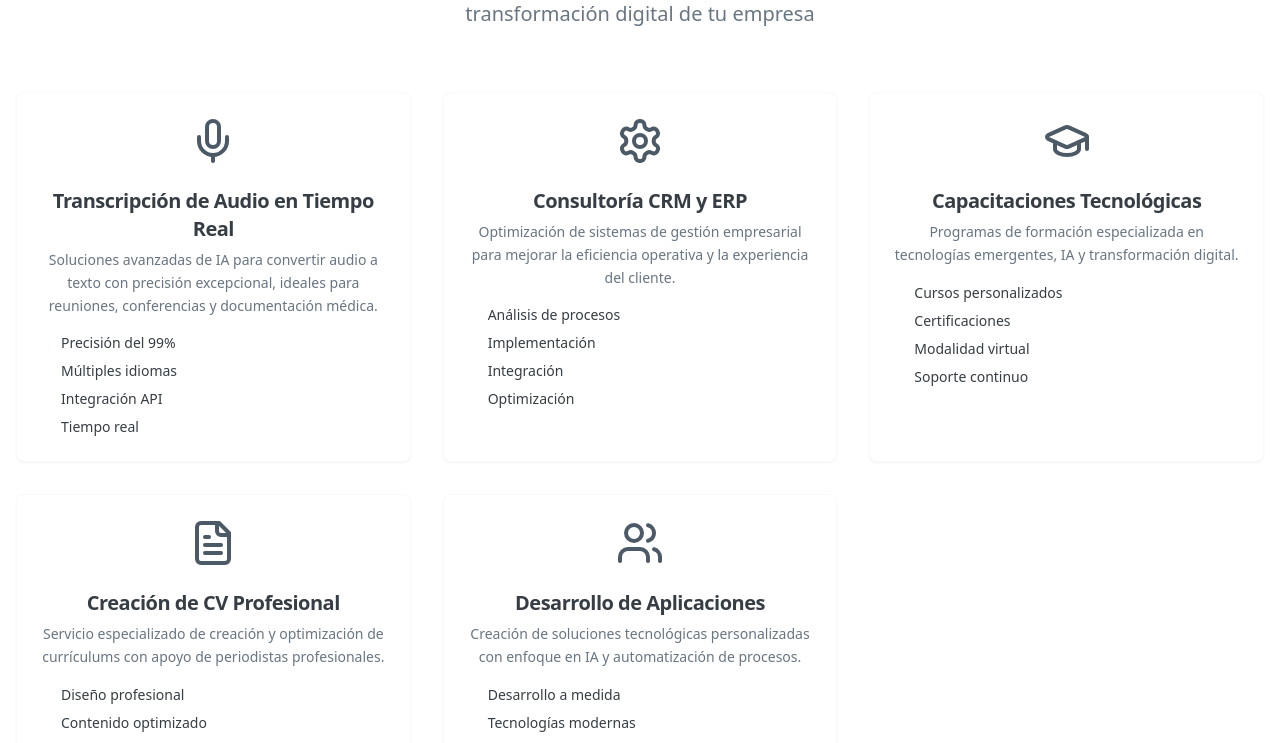
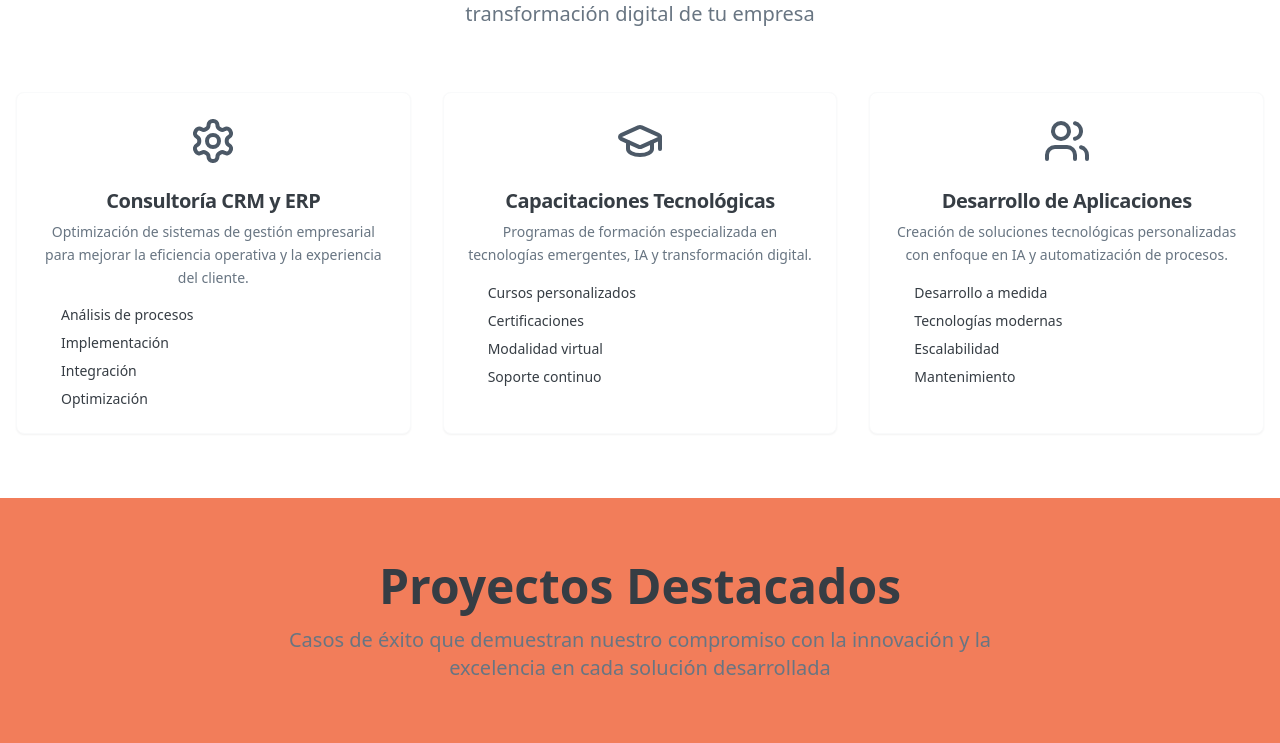
Before and after one commit to AloyTec/Web_aloytech, a React (Vite) app: page / in a window 1280 px wide. Shown: the part 884-1627 px from the top of the page. Built offline with nearby package versions, Linux system fonts and the light colour scheme.

Commit message:
Remove specific services
Remove "Transcripcion de audio en tiempo real" and "Creacion de CV profesional" from the "Nuestros Servicios" section.

```diff
--- a/src/components/Services.tsx
+++ b/src/components/Services.tsx
@@ -1,14 +1,8 @@
 import { Card, CardContent, CardDescription, CardHeader, CardTitle } from "@/components/ui/card";
-import { Mic, Shield, Settings, GraduationCap, FileText, Users } from "lucide-react";
+import { Settings, GraduationCap, Users } from "lucide-react";
 
 export const Services = () => {
   const services = [
-    {
-      icon: <Mic className="w-12 h-12 text-primary" />,
-      title: "Transcripción de Audio en Tiempo Real",
-      description: "Soluciones avanzadas de IA para convertir audio a texto con precisión excepcional, ideales para reuniones, conferencias y documentación médica.",
-      features: ["Precisión del 99%", "Múltiples idiomas", "Integración API", "Tiempo real"]
-    },
     {
       icon: <Settings className="w-12 h-12 text-primary" />,
       title: "Consultoría CRM y ERP",
@@ -20,12 +14,6 @@ export const Services = () => {
       title: "Capacitaciones Tecnológicas",
       description: "Programas de formación especializada en tecnologías emergentes, IA y transformación digital.",
       features: ["Cursos personalizados", "Certificaciones", "Modalidad virtual", "Soporte continuo"]
-    },
-    {
-      icon: <FileText className="w-12 h-12 text-primary" />,
-      title: "Creación de CV Profesional",
-      description: "Servicio especializado de creación y optimización de currículums con apoyo de periodistas profesionales.",
-      features: ["Diseño profesional", "Contenido optimizado", "ATS compatible", "Revisión periodística"]
     },
     {
       icon: <Users className="w-12 h-12 text-primary" />,
```
